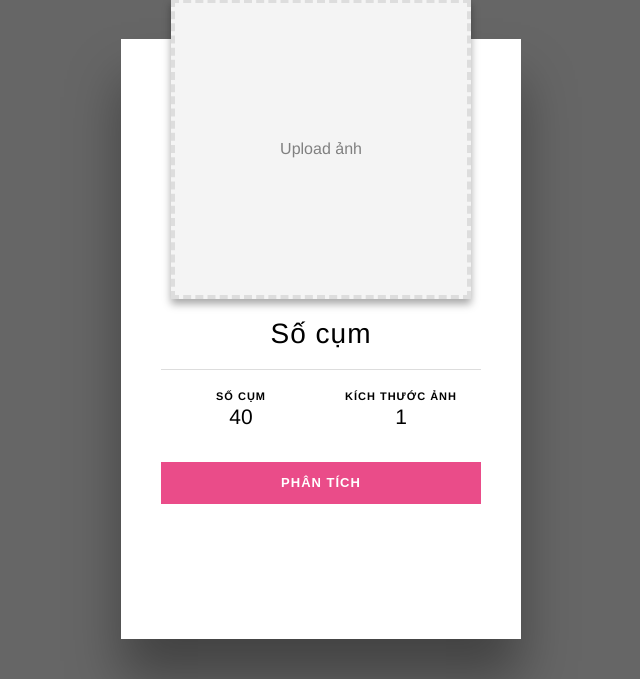
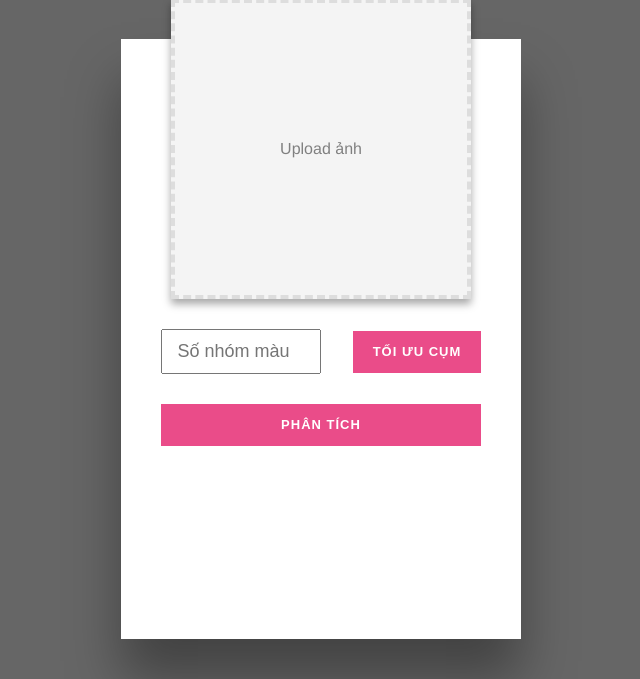
Before and after one commit to hashcott/extracting-dominant-color-image, a Flask app: page / in a window 1280 px wide. Shown: the part 69-748 px from the top of the page, without its empty margins (327-967 px from the left). Run offline with Flask 2, Linux system fonts and the light colour scheme; some libraries are stand-ins or nearby versions.

Commit message:
add input so nhom mau

```diff
--- a/templates/index.html
+++ b/templates/index.html
@@ -18,20 +18,15 @@
           <div id="profile">
             <div class="dashes"></div>
             <label>Upload ảnh</label></div>
-          <div class="editable"><i class="fa fa-pencil"></i><h1 contenteditable>Số cụm</h1></div>
-          <div class="stat">
-            <div class="label">Số cụm</div>
-            <div class="num">40</div>
-          </div>
-          <div class="stat">
-            <div class="label">Kích thước ảnh</div>
-            <div class="num">1</div>
-          </div>
-          <button>Phân tích</button>
+            <input type="file" id="mediaFile" />
+            <div id="cluster">
+              <input type="number" placeholder="Số nhóm màu" name="cluster">
+              <button id="cal-cluster">Tối ưu cụm</button>
+            </div>
+            <button>Phân tích</button>
         </div>
       </div>
     </div>
-    <input type="file" id="mediaFile" />
     <script src="https://cdnjs.cloudflare.com/ajax/libs/jquery/3.6.0/jquery.min.js" integrity="sha512-894YE6QWD5I59HgZOGReFYm4dnWc1Qt5NtvYSaNcOP+u1T9qYdvdihz0PPSiiqn/+/3e7Jo4EaG7TubfWGUrMQ==" crossorigin="anonymous" referrerpolicy="no-referrer"></script>
     <script src="/statics/app.js"></script>
 
--- a/templates/style.css
+++ b/templates/style.css
@@ -92,32 +92,21 @@ h1 {
   font-weight: normal;
   letter-spacing: 1px;
 }
-.stat {
+#cluster {
+  margin-top: 30px;
+  width: 100%;
+  display: flex;
+  justify-content: space-between;
+  align-items: center;
+}
+
+#cluster input {
   width: 50%;
+  height: 45px;
   text-align: center;
-  float: left;
-  padding-top: 20px;
-  border-top: 1px solid #ddd;
+  font-size: 18px;
 }
-.stat .label {
-  font-size: 11px;
-  font-weight: bold;
-  letter-spacing: 1px;
-  text-transform: uppercase;
-}
-.stat .num {
-  font-size: 21px;
-  padding: 3px 0;
-}
-.editable {
-  position: relative;
-}
-.editable i {
-  position: absolute;
-  top: 10px;
-  right: -20px;
-  opacity: 0.3;
-}
+
 button {
   width: 100%;
   -webkit-appearance: none;
@@ -132,3 +121,8 @@ button {
   letter-spacing: 1px;
   text-transform: uppercase;
 }
+
+#cluster button {
+  width: 40%;
+  margin-top: 0px;
+}
```
